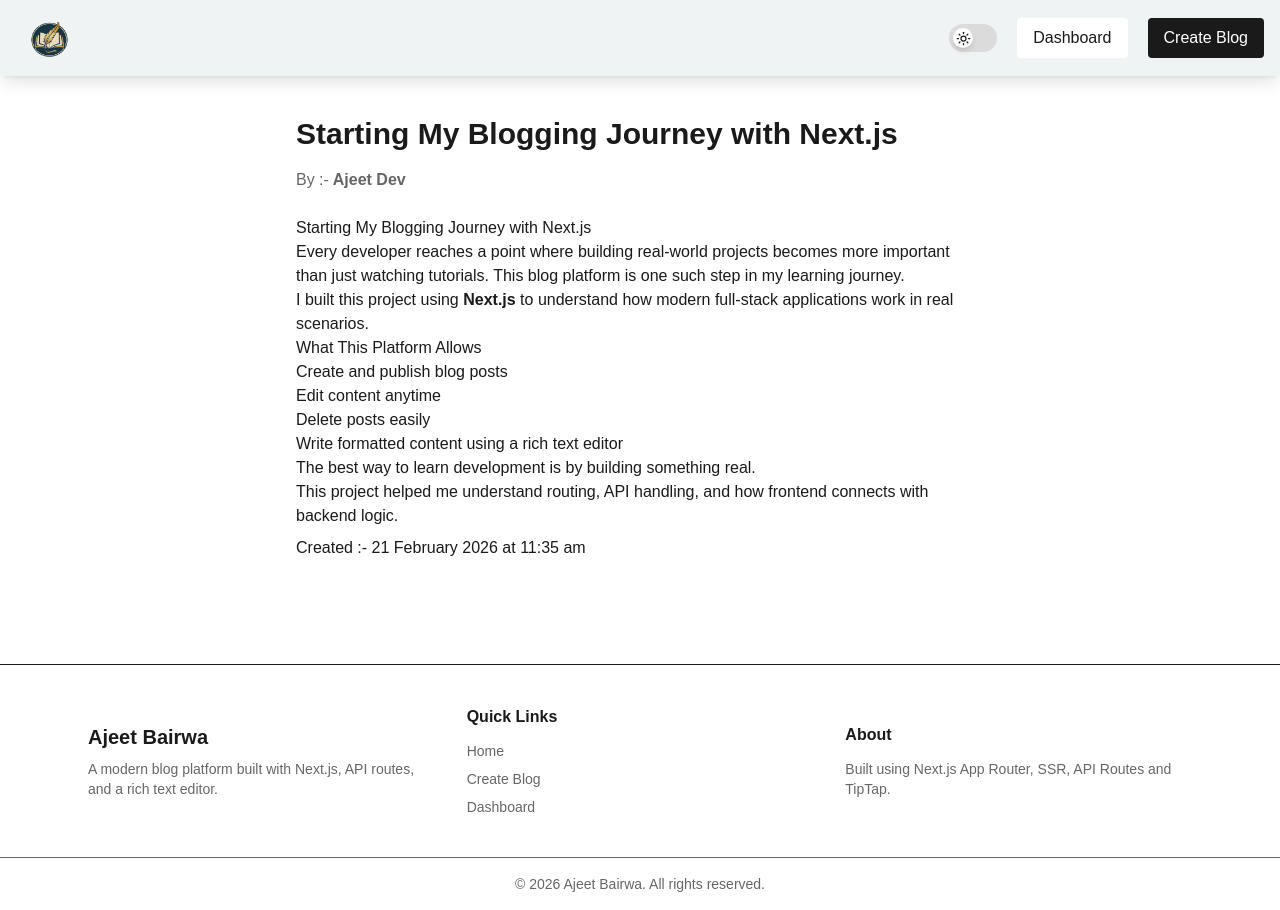
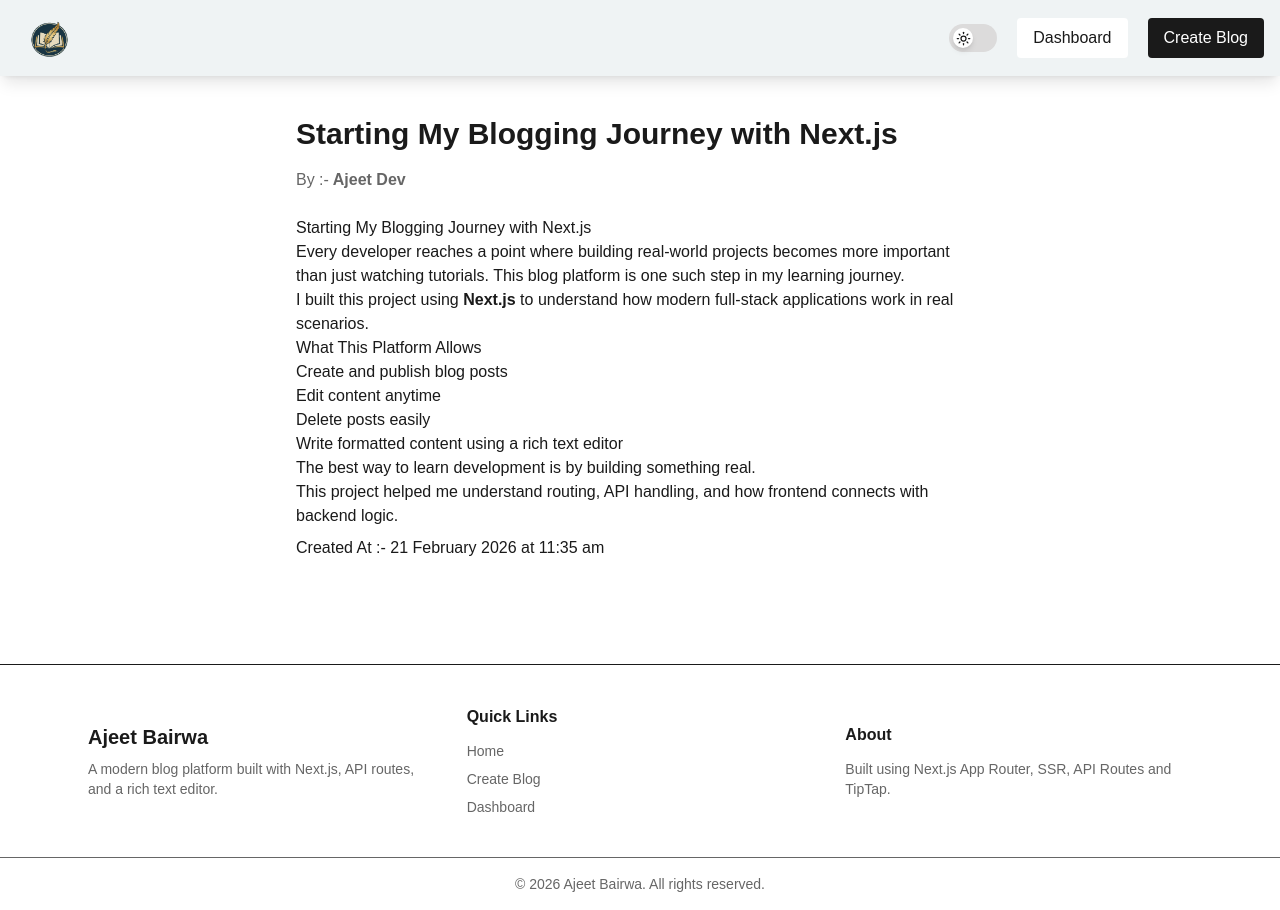
Before and after one commit to ajitdevv/blog-webapp, a Next.js app: page /blog/1 in a window 1280 px wide. Built offline with nearby package versions, Linux system fonts and the light colour scheme; no server answers.

Commit message:
Add screenshot

```diff
--- a/src/app/blog/[id]/page.js
+++ b/src/app/blog/[id]/page.js
@@ -20,7 +20,7 @@ export default async function BlogDetail({ params }) {
       <div
         dangerouslySetInnerHTML={{ __html: blog.content }}
       />
-      <h1 className="mt-2"> Created :- {new Date(blog.createdAt).toLocaleString("en-IN", {
+      <h1 className="mt-2"> Created At :- {new Date(blog.createdAt).toLocaleString("en-IN", {
         day: "numeric",
         month: "long",
         year: "numeric",
--- a/src/app/page.js
+++ b/src/app/page.js
@@ -24,12 +24,13 @@ export default async function Home() {
               <p className="text-foreground text-sm mb-1 md:mb-3">
                 By :- {blog.author}
               </p>
-              <div
+              {/* <div
                 className="text-foreground mb-2 md:mb-4 line-clamp-1"
                 dangerouslySetInnerHTML={{
                   __html: blog.content,
                 }}
-              />
+              /> */}
+              <h2>CreatedAt :- {new Date(blog.createdAt).toLocaleString("en-IN")}</h2>
               <Link
                 href={`/blog/${blog.id}`}
                 className="text-primary hover:text-primary/70 font-medium"
--- a/src/components/Hader.jsx
+++ b/src/components/Hader.jsx
@@ -12,13 +12,13 @@ const Hader = () => {
         <Themetoggle />
         <Link
           href="/dashboard"
-          className="bg-background text-foreground px-2 py-1 text-xs md:text-base md:px-4 md:py-2 rounded"
+          className="bg-background text-foreground hover:text-foreground/70 px-2 py-1 text-xs md:text-base md:px-4 md:py-2 rounded"
         >
           Dashboard
         </Link>
         <Link
           href="/create"
-          className="bg-foreground text-background px-2 py-1 md:px-4 md:text-base md:py-2 text-xs rounded"
+          className="bg-foreground hover:bg-foreground/90 text-background px-2 py-1 md:px-4 md:text-base md:py-2 text-xs rounded"
         >
           Create Blog
         </Link>
```
Also changed, not shown: screenshots/detail.png (added).
